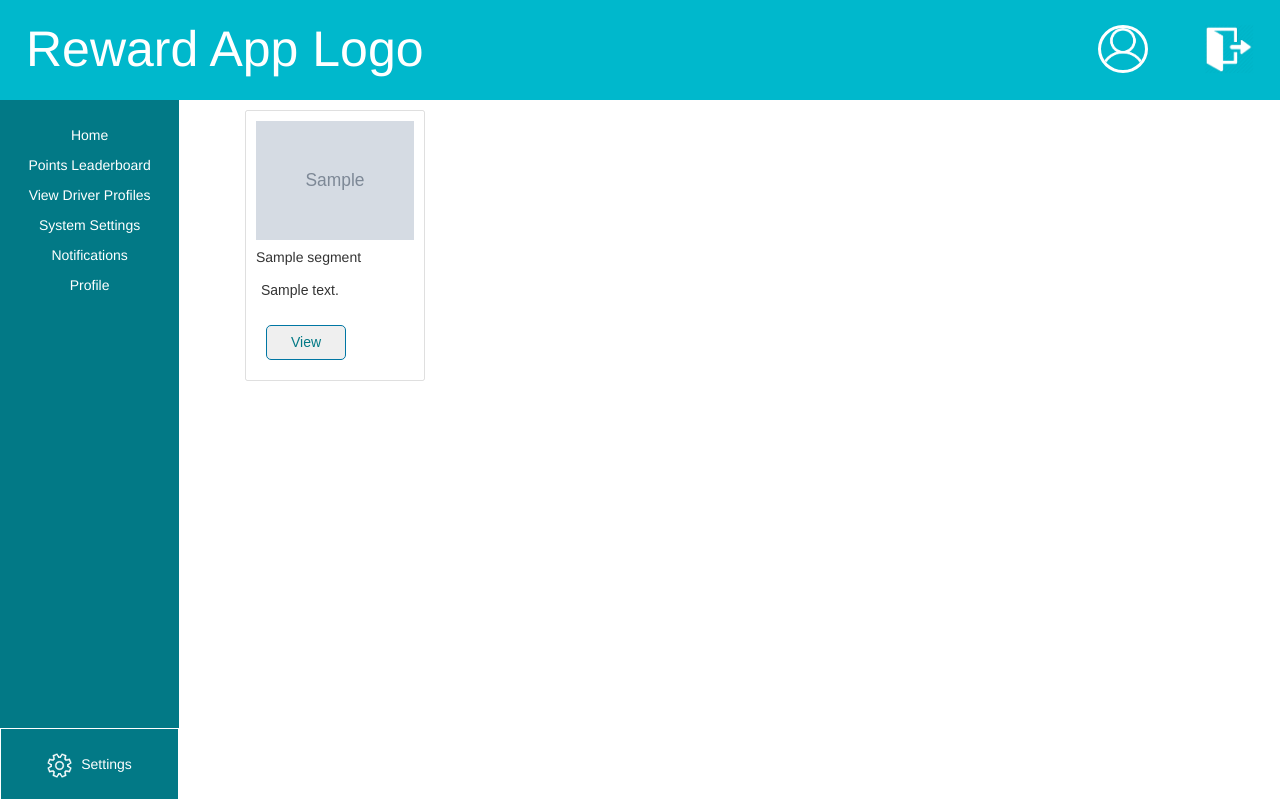
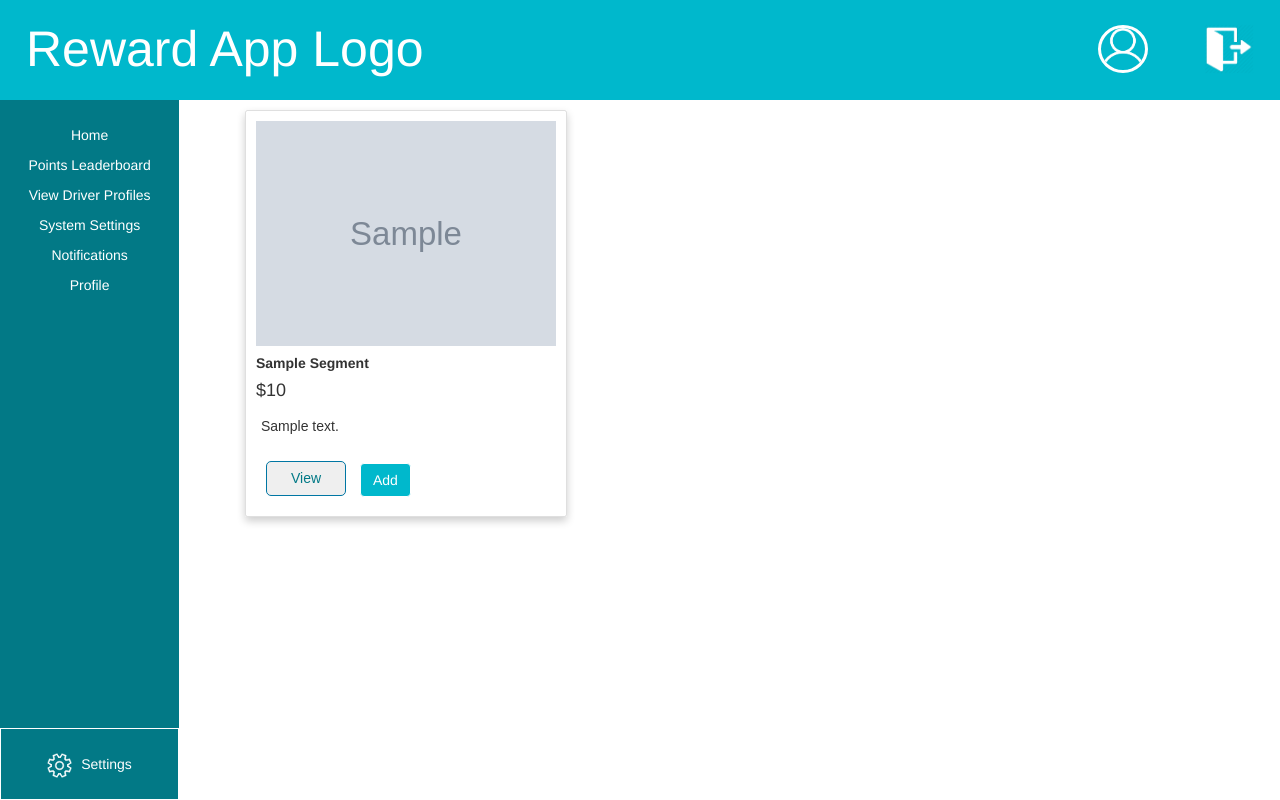
Before and after one commit to evanrh/4910-driver-incentive, a Flask app: template app/templates/sponsor/sponsorResults.html in a window 1280 px wide. Run offline with Flask 2, Linux system fonts and the light colour scheme; the template is opened without the code that fills it: most values are stand-ins (such as "Sample title", 1, 10 or a date in 2020); grey boxes marked "Sample" are stand-in pictures; some libraries are stand-ins or nearby versions.

Commit message:
Updated sponsor results page to have way better styling than before. Added dummy buttons for adding to catalog and color scheming to add buttons

```diff
--- a/app/templates/sponsor/sponsorResults.html
+++ b/app/templates/sponsor/sponsorResults.html
@@ -6,6 +6,23 @@
         border: 1px solid rgba(0,0,0,.125);
         border-radius: .25rem;
         padding: 10px;
+        width: 100%;
+        justify-content: center;
+        box-shadow: 0 4px 8px 0 rgba(0,0,0,0.2);
+        transition: 0.3s;
+    }
+
+    .card:hover {
+        box-shadow: 0 12px 24px 0 rgba(0,0,0,0.2);
+    }
+
+    .card-body h5 {
+        text-transform: capitalize;
+    }
+
+    .btn-primary {
+        background-color: var(--main-theme2);
+        border-color: var(--main-theme-1);
     }
 </style>
 {% endblock %}
@@ -18,16 +35,18 @@
         <div class="row">
         {% endif %}
             <div class="one-third">
-                <div class="card" style="width: 18rem;">
+                <div class="card">
                     <img class="card-img-top" src="{{ result['Images'] }}">
                     <div class="card-body">
-                        <h5>{{ result['title'][0:trunc] }}</h5>
+                        <h5><strong>{{ result['title'][0:trunc] }}</strong></h5>
+                        <h4>${{ result['price'] }}</h4>
                         {% if result['description'] | length > trunc %}
                         <p class="card-text">{{ result['description'][0:trunc] + '...' }}</p>
                         {% else %}
                         <p class="card-text">{{ result['description'] }}</p>
                         {% endif %}
                         <a target="_blank" href="{{ result['url'] }}"><button type="buton" class="tfbutton">View</button></a>
+                        <a href="#"><button type="button" class="btn btn-primary" name="add">Add</button></a>
                     </div>
                 </div>
             </div>
@@ -38,3 +57,7 @@
         </div>
     {% endif %}
 {% endblock %}
+{% block footer %}
+<script type="text/javascript">
+</script>
+{% endblock %}
```
